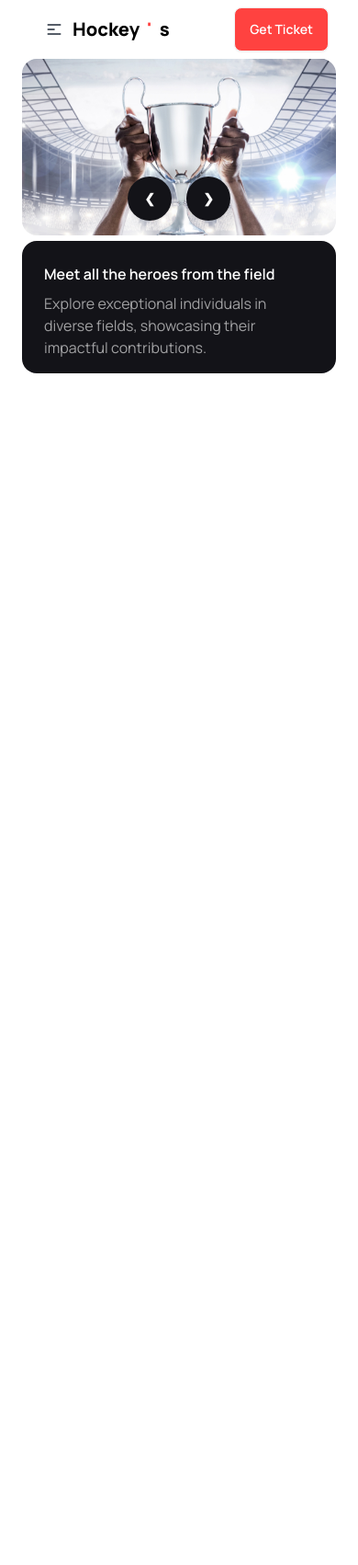
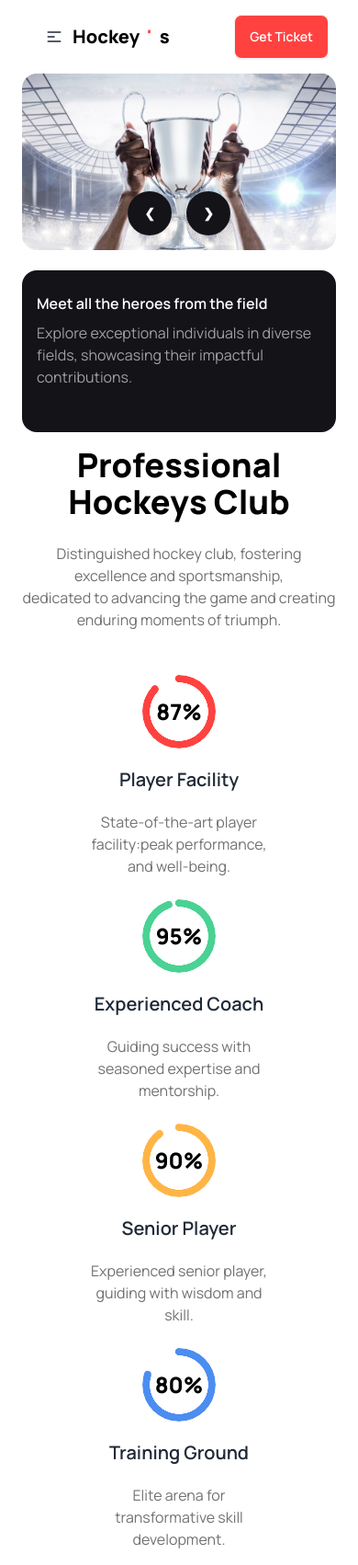
Before and after one commit to fahadfakrul/Hockeys, a plain HTML site: page index.html in a window 390 px wide. Shown: the whole page at 92% size. Before the commit the page ends 844 px from the top, so only its background shows below. Drawn offline with nearby package versions, Linux system fonts and the light colour scheme.

Commit message:
progress section created successfully

```diff
--- a/index.html
+++ b/index.html
@@ -21,7 +21,8 @@
                 extend: {
                     colors: {
                         'hockey-primary': '#FF4240',
-                        'para-primary': 'rgba(255, 255, 255, 0.60)',
+                        'batch-primary': 'rgba(255, 255, 255, 0.60)',
+                        'para-primary': 'rgba(19, 19, 24, 0.60)',
 
                     }
                 }
@@ -44,7 +45,7 @@
 <body class="font-manrope">
     <header>
         <!-- navigation section -->
-        <nav class="md:container md:mx-auto lg:my-12 lg:px-24 px-6 ">
+        <nav class="container mx-auto my-2 lg:my-12 lg:px-24 px-6 ">
             <div class="navbar bg-base-100">
                 <div class="navbar-start ">
                     <div class="dropdown">
@@ -83,7 +84,7 @@
             </div>
         </nav>
         <!-- carousel/banner section -->
-        <section class="container mx-auto lg:my-12 lg:px-24 px-6">
+        <section class="container mx-auto mt-2 lg:my-12 lg:px-24 px-6">
             <div class="carousel w-full">
                 <div id="slide1" class="carousel-item h-48 lg:h-[70vh] relative w-full">
                     <img src="./Images/1.png" class="w-full rounded-2xl" />
@@ -98,7 +99,7 @@
                     <!-- banner batch -->
                     <div class="bg-[#131318] absolute px-8 py-6 rounded-2xl right-8 bottom-8 hidden lg:flex flex-col">
                         <h3 class="text-white text-2xl">Meet all the heroes from the field</h3>
-                        <p class="text-para-primary mt-4">Explore exceptional individuals in diverse fields,<br>
+                        <p class="text-batch-primary mt-4">Explore exceptional individuals in diverse fields,<br>
                             showcasing their impactful contributions.</p>
                     </div>
                 </div>
@@ -115,7 +116,8 @@
                     <!-- banner batch -->
                     <div class="bg-[#131318] absolute px-8 py-6 rounded-2xl right-8 bottom-8 hidden lg:flex flex-col">
                         <h3 class="text-white text-2xl">Meet the Masters of Impactful Endeavors </h3>
-                        <p class="text-para-primary mt-4">Encounter the masters behind impactful endeavors,<br>shaping the landscape of their expertise.</p>
+                        <p class="text-batch-primary mt-4">Encounter the masters behind impactful endeavors,<br>shaping
+                            the landscape of their expertise.</p>
                     </div>
                 </div>
                 <div id="slide3" class="carousel-item h-48 lg:h-[70vh] relative w-full">
@@ -129,10 +131,10 @@
                         <a href="#slide4" class="btn btn-circle bg-[#131318] text-white border-none">❯</a>
                     </div>
                     <!-- banner batch -->
-                    <div class="bg-[#131318] absolute px-8 py-6 rounded-2xl right-8 bottom-8 hidden lg:flex flex-col">
+                    <div class="bg-[#131318] absolute px-8 py-6 rounded-2xl right-8 bottom-8 hidden  lg:flex flex-col">
                         <h3 class="text-white text-2xl">Championing Change Makers</h3>
-                        <p class="text-para-primary mt-4">Spotlighting change-makers making a difference in fields,<br>
-                        shaping a better future.</p>
+                        <p class="text-batch-primary mt-4">Spotlighting change-makers making a difference in fields,<br>
+                            shaping a better future.</p>
                     </div>
                 </div>
                 <div id="slide4" class="carousel-item h-48 lg:h-[70vh] relative w-full">
@@ -148,19 +150,56 @@
                     <!-- banner batch -->
                     <div class="bg-[#131318] absolute px-8 py-6 rounded-2xl right-8 bottom-8 hidden lg:flex flex-col">
                         <h3 class="text-white text-2xl">Pioneering Excellence in Every Arena </h3>
-                        <p class="text-para-primary mt-4">Witness excellence as we delve into the achievements<br> of pioneers across varied domains.</p>
+                        <p class="text-batch-primary mt-4">Witness excellence as we delve into the achievements<br> of
+                            pioneers across varied domains.</p>
                     </div>
                 </div>
 
             </div>
-            <div class="bg-[#131318] h-36 px-6 py-6 rounded-2xl lg:hidden ">
+            <div class="bg-[#131318] h-44 px-4 py-6  rounded-2xl mt-4 lg:hidden ">
                 <h3 class="text-white text-l font-semibold">Meet all the heroes from the field</h3>
-                <p class="text-para-primary my-2">Explore exceptional individuals in diverse fields, showcasing
+                <p class="text-batch-primary my-2">Explore exceptional individuals in diverse fields, showcasing
                     their impactful contributions.</p>
             </div>
         </section>
     </header>
-    <main></main>
+    <main>
+        <!-- Professional hockeys club section -->
+        <section class="my-4 lg:my-28">
+            <div class="container mx-auto  lg:px-24 px-6">
+                <div>
+                    <h2 class="text-black text-4xl font-extrabold text-center">Professional Hockeys Club</h2>
+                    <p class="text-para-primary text-base leading-6 text-center mt-6">Distinguished hockey club,
+                        fostering excellence and sportsmanship,<br> dedicated to advancing the game and creating
+                        enduring moments of triumph.</p>
+                </div>
+                <!-- percentage card -->
+                <div class="lg:flex lg:justify-between mt-12 lg:mt-20">
+                    <div class=" w-52 mx-auto lg:mx-0  flex flex-col items-center justify-center ">
+                        <div class=" font-extrabold text-2xl radial-progress text-[#FF4240]" style="--value:87;" role="progressbar"><span class=" text-black">87%</span></div>
+                        <h4 class="text-xl font-semibold text-center py-5">Player Facility</h4>
+                        <p class="text-para-primary text-center w-full">State-of-the-art player facility:peak performance, and well-being.</p>
+                    </div>
+                    <div class=" w-52 mx-auto lg:mx-0 mt-6 lg:mt-0 flex flex-col items-center justify-center">
+                        <div class=" font-extrabold text-2xl radial-progress text-[#49D293]" style="--value:95;" role="progressbar"><span class=" text-black">95%</span></div>
+                        <h4 class="text-xl font-semibold text-center py-5">Experienced Coach</h4>
+                        <p class="text-para-primary text-center w-full">Guiding success with seasoned expertise and mentorship.</p>
+                    </div>
+
+                    <div class=" w-52 mx-auto lg:mx-0 mt-6 lg:mt-0 flex flex-col items-center justify-center">
+                        <div class=" font-extrabold text-2xl radial-progress text-[#FFB546]" style="--value:90;" role="progressbar"><span class=" text-black">90%</span></div>
+                        <h4 class="text-xl font-semibold text-center py-5">Senior Player</h4>
+                        <p class="text-para-primary text-center">Experienced senior player, guiding with wisdom and skill.</p>
+                    </div>
+                    <div class=" w-52 mx-auto lg:mx-0 mt-6 lg:mt-0 flex flex-col items-center justify-center ">
+                        <div class=" font-extrabold text-2xl radial-progress text-[#4C8DF1]" style="--value:80;" role="progressbar"><span class=" text-black">80%</span></div>
+                        <h4 class="text-xl font-semibold text-center py-5">Training Ground</h4>
+                        <p class="text-para-primary text-center">Elite arena for transformative skill development.</p>
+                    </div>
+                </div>
+            </div>
+        </section>
+    </main>
     <footer></footer>
 </body>
 
```
